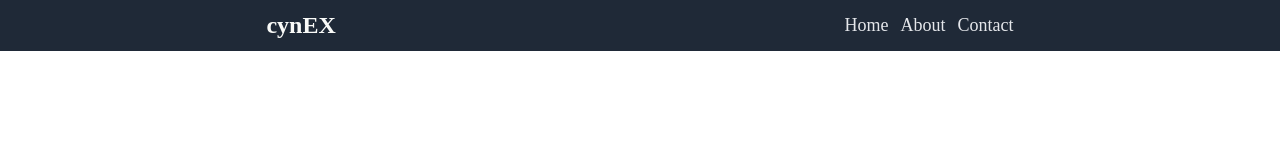
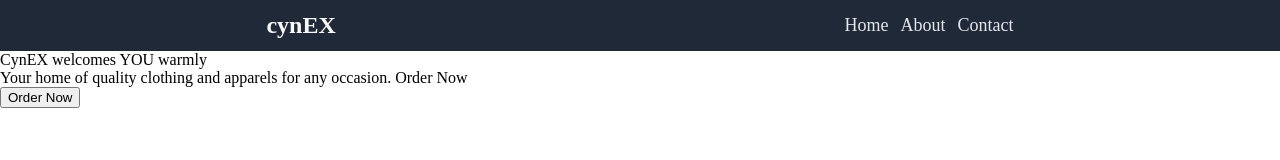
Before and after one commit to cynkel/cynex-fashion, a plain HTML site: page index.html in a window 1280 px wide. Drawn offline with Linux system fonts and the light colour scheme.

Commit message:
Add html structure for hero section
Basic html structure with no styling added for the hero section of the
page with placeholder section for image.

```diff
--- a/index.html
+++ b/index.html
@@ -17,5 +17,16 @@
             </ul>
         </div>
     </div>
+
+    <div class="hero">
+        <div class="left-hero">
+            <div class="main-text">CynEX welcomes YOU warmly</div>
+            <div class="sub-text">Your home of quality clothing and apparels for any occasion. Order Now</div>
+            <button>Order Now</button>
+        </div>
+        <div class="right-hero">
+            <div class="placeholder-image"></div>
+        </div>
+    </div>
 </body>
 </html>
```
